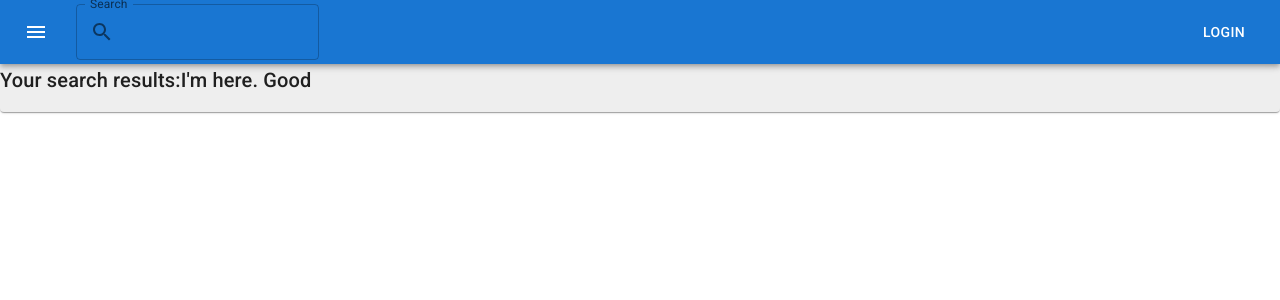
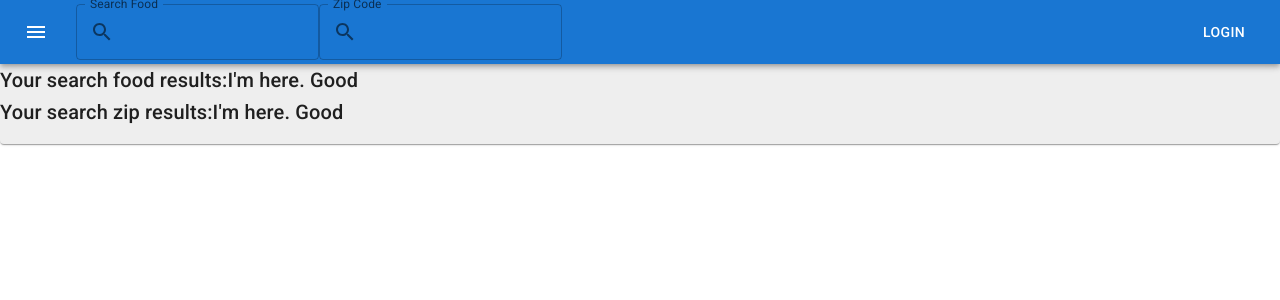
Before and after one commit to HoneyTbone/food-viewer, a React (Create React App) app: page / in a window 1280 px wide. Shown: the top 300 px of the page. Built offline with nearby package versions, Linux system fonts and the light colour scheme.

Commit message:
Assignment

```diff
--- a/src/components/Layout.js
+++ b/src/components/Layout.js
@@ -1,33 +1,44 @@
-import React,{useState} from 'react'
+import React, { useState } from 'react'
 import { Typography, Box, AppBar, Toolbar, IconButton, Button, TextField, InputAdornment, Paper } from '@mui/material'
 import MenuIcon from '@mui/icons-material/Menu';
 import Search from '../pages/Search';
 import Detail from '../pages/Detail';
-import {BrowserRouter, Route, Routes} from 'react-router-dom'
-import SearchIcon  from '@mui/icons-material/Search'
+import { BrowserRouter, Route, Routes } from 'react-router-dom'
+import SearchIcon from '@mui/icons-material/Search'
 import yelp from '../api/yelp'
 
 const Layout = () => {
-    const [searchText, setSearchText ]   = useState("I'm here. Good")
+    const [searchText, setSearchText] = useState("I'm here. Good")
+    const [zipText, setZipText] = useState("I'm here. Good")
     const [results, setResults] = useState([])
     const [restId, setRestId] = useState('nothing to see here')
     //let mySearchText = "I'm here."
 
-    const searchApi = async (term) =>
-    {
-        const response = await yelp('24416', term)
+    const searchApi = async (location, term) => {
+        const response = await yelp(location, term)
         console.log(response.data.businesses)
         setResults(response.data.businesses)
+
+        const response2 = await fetch("/api/yelp")
+        const data = await response2.json()
+        console.log(data)
     }
 
-    const doSearch = (e) => {
+    const setSearch = (e) => {
         setSearchText(e.target.value)
-        searchApi(e.target.value)
+        //searchApi(e.target.value)
+        searchApi(zipText, searchText)
+    }
+
+    const setZip = (e) => {
+        setZipText(e.target.value)
+        //searchApi(e.target.value)
+        searchApi(zipText, searchText)
     }
 
     return (
         <>
-            <Paper sx={{backgroundColor : "#eeeeee", pb: 2}}>
+            <Paper sx={{ backgroundColor: "#eeeeee", pb: 2 }}>
                 <BrowserRouter>
                     <Box sx={{ flexGrow: 1 }}>
                         <AppBar position="static">
@@ -46,18 +57,37 @@ const Layout = () => {
 
                                         onKeyPress={
                                             (e) => {
-                                    if (e.key === "Enter")
-                                    {
-                                    doSearch(e)
+                                                if (e.key === "Enter") {
+                                                    setSearch(e)
                                                 }
                                             }
                                         }
-                            label="Search"
+                                        label="Search Food"
                                         variant='outlined'
                                         InputProps={{
                                             startAdornment: (
                                                 <InputAdornment position="start">
-                                    <SearchIcon/>
+                                                    <SearchIcon />
+                                                </InputAdornment>
+                                            )
+                                        }}
+                                    />
+
+                                    <TextField
+
+                                        onKeyPress={
+                                            (e) => {
+                                                if (e.key === "Enter") {
+                                                    setZip(e)
+                                                }
+                                            }
+                                        }
+                                        label="Zip Code"
+                                        variant='outlined'
+                                        InputProps={{
+                                            startAdornment: (
+                                                <InputAdornment position="start">
+                                                    <SearchIcon />
                                                 </InputAdornment>
                                             )
                                         }}
@@ -70,11 +100,12 @@ const Layout = () => {
                         </AppBar>
                     </Box>
 
-            <Typography variant="h6">Your search results:{searchText}</Typography>
+                    <Typography variant="h6">Your search food results:{searchText}</Typography>
+                    <Typography variant="h6">Your search zip results:{zipText}</Typography>
                     <Routes>
-                <Route exact path="/" element={<Search searchResults={results} setRestId={setRestId}/>} />
-                <Route exact path="/search" element={<Search searchResults={results} setRestId={setRestId}/>} />
-                <Route exact path="/detail" element={<Detail restId={restId}/>} />
+                        <Route exact path="/" element={<Search searchResults={results} setRestId={setRestId} />} />
+                        <Route exact path="/search" element={<Search searchResults={results} setRestId={setRestId} />} />
+                        <Route exact path="/detail" element={<Detail restId={restId} />} />
                     </Routes>
                 </BrowserRouter>
             </Paper>
```
Also changed, not shown: 2 other files (tests, documents, lock files or other folders). Lines whose indentation alone changed are shown as unchanged.
